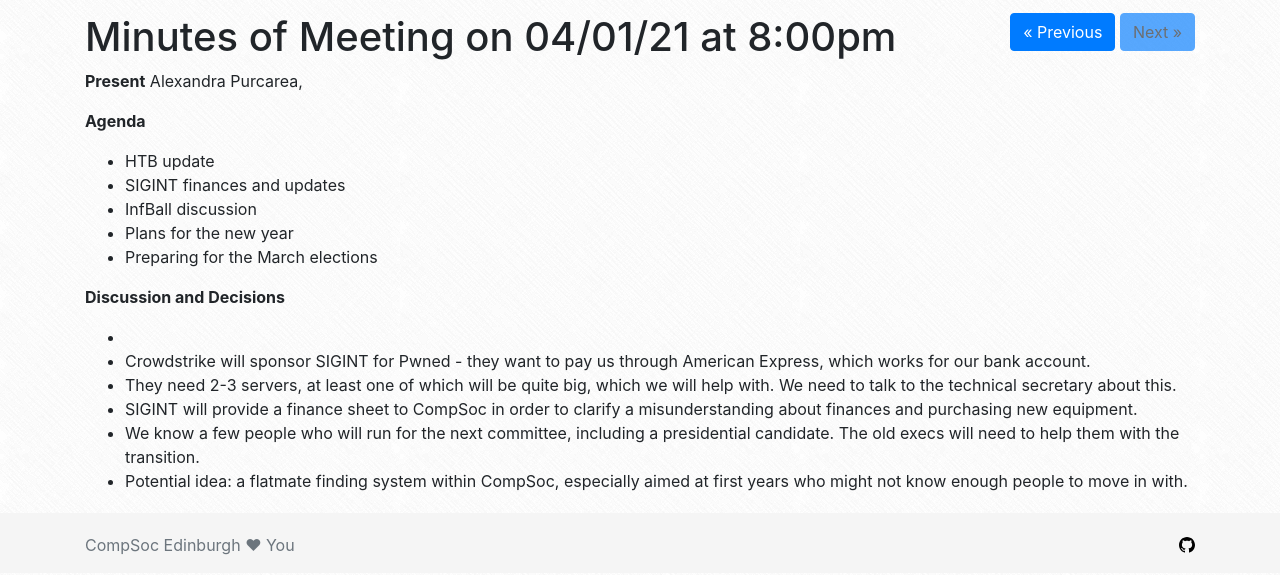
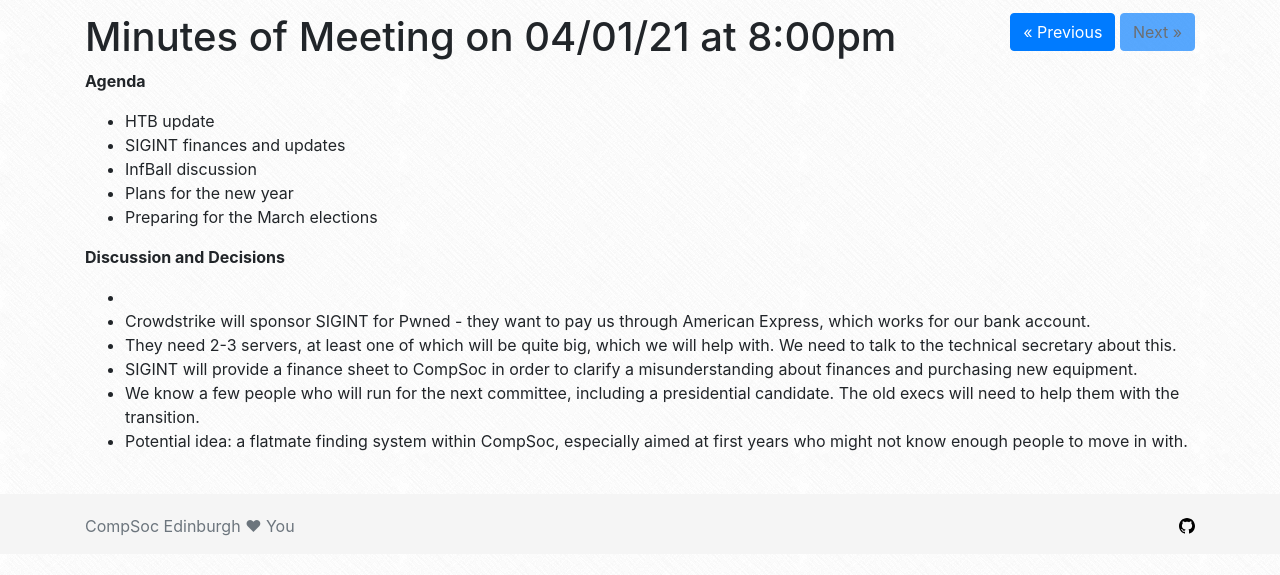
Before and after one commit to compsoc-edinburgh/website, a Jekyll site: the page built from _minutes/2021-01-04.md, in a window 1280 px wide. Shown: the part 346-921 px from the top of the page. Built offline with Jekyll 4.4.1, drawn with Linux system fonts in a browser that asks for light colours; nearby versions of some CDN libraries.

Commit message:
Update 2021-01-04.md

```diff
--- a/_minutes/2021-01-04.md
+++ b/_minutes/2021-01-04.md
@@ -1,9 +1,6 @@
 ---
 date: 2021-01-04 8:00pm
 ---
-
-**Present**
-Alexandra Purcarea,
 
 **Agenda**
 * HTB update
```
